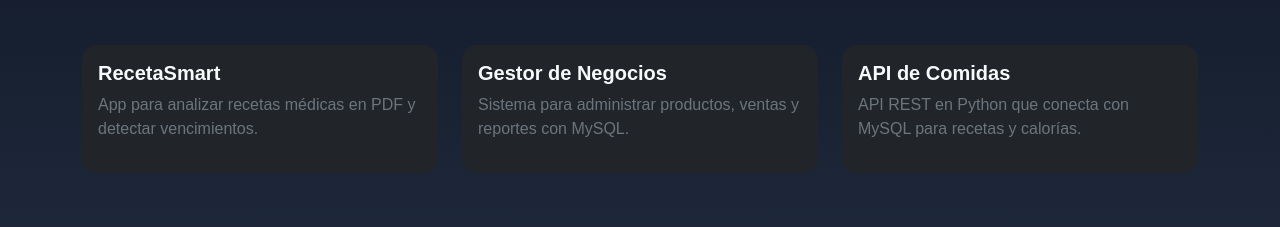
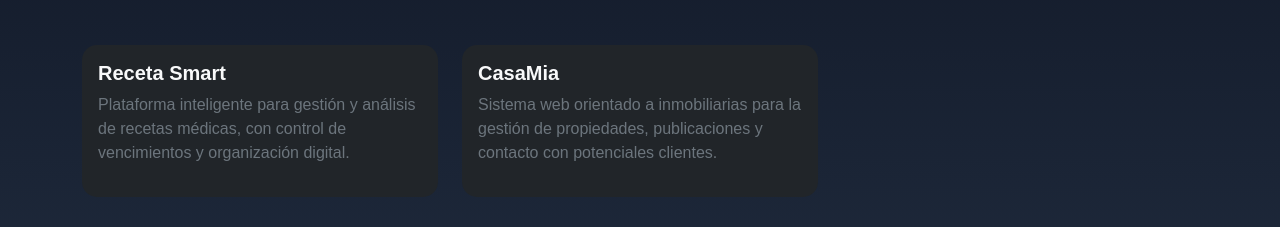
Before and after one commit to Antonio-Riveros/Antonio-Riveros.github.io, a plain HTML site: page index.html in a window 1280 px wide. Shown: the part 573-800 px from the top of the page. Drawn offline with nearby package versions, Linux system fonts and the light colour scheme.

Commit message:
actualizacion de los links

```diff
--- a/index.html
+++ b/index.html
@@ -49,33 +49,37 @@
     </div>
 
     <div class="row g-4">
+      <!-- Receta Smart -->
       <div class="col-md-4">
+        <a href="RecetaSmart.pythonanywhere.com" class="text-decoration-none">
           <div class="card bg-dark text-light h-100">
-            <!-- <img src="https://source.unsplash.com/600x400/?app,ui" class="card-img-top" alt="RecetaSmart"> -->
             <div class="card-body">
-              <h5 class="fw-semibold">RecetaSmart</h5>
-              <p class="text-secondary">App para analizar recetas médicas en PDF y detectar vencimientos.</p>
+              <h5 class="fw-semibold">Receta Smart</h5>
+              <p class="text-secondary">
+                Plataforma inteligente para gestión y análisis de recetas médicas,
+                con control de vencimientos y organización digital.
+              </p>
             </div>
           </div>
+        </a>
       </div>
+
+      <!-- CasaMia -->
       <div class="col-md-4">
+        <a href="CasaMia.pythonanywhere.com" class="text-decoration-none">
           <div class="card bg-dark text-light h-100">
-            <!-- <img src="https://source.unsplash.com/600x400/?python,code" class="card-img-top" alt="Gestor de Negocios"> -->
             <div class="card-body">
-              <h5 class="fw-semibold">Gestor de Negocios</h5>
-              <p class="text-secondary">Sistema para administrar productos, ventas y reportes con MySQL.</p>
+              <h5 class="fw-semibold">CasaMia</h5>
+              <p class="text-secondary">
+                Sistema web orientado a inmobiliarias para la gestión de propiedades,
+                publicaciones y contacto con potenciales clientes.
+              </p>
             </div>
           </div>
+        </a>
       </div>
-        <div class="col-md-4">
-          <div class="card bg-dark text-light h-100">
-            <!-- <img src="https://source.unsplash.com/600x400/?api,server" class="card-img-top" alt="API de Comidas"> -->
-            <div class="card-body">
-              <h5 class="fw-semibold">API de Comidas</h5>
-              <p class="text-secondary">API REST en Python que conecta con MySQL para recetas y calorías.</p>
-            </div>
-          </div>
-        </div>
+
+
     </div>
   </div>
 </section>
```
Also changed, not shown: 1 other file. Lines whose indentation alone changed are shown as unchanged.
